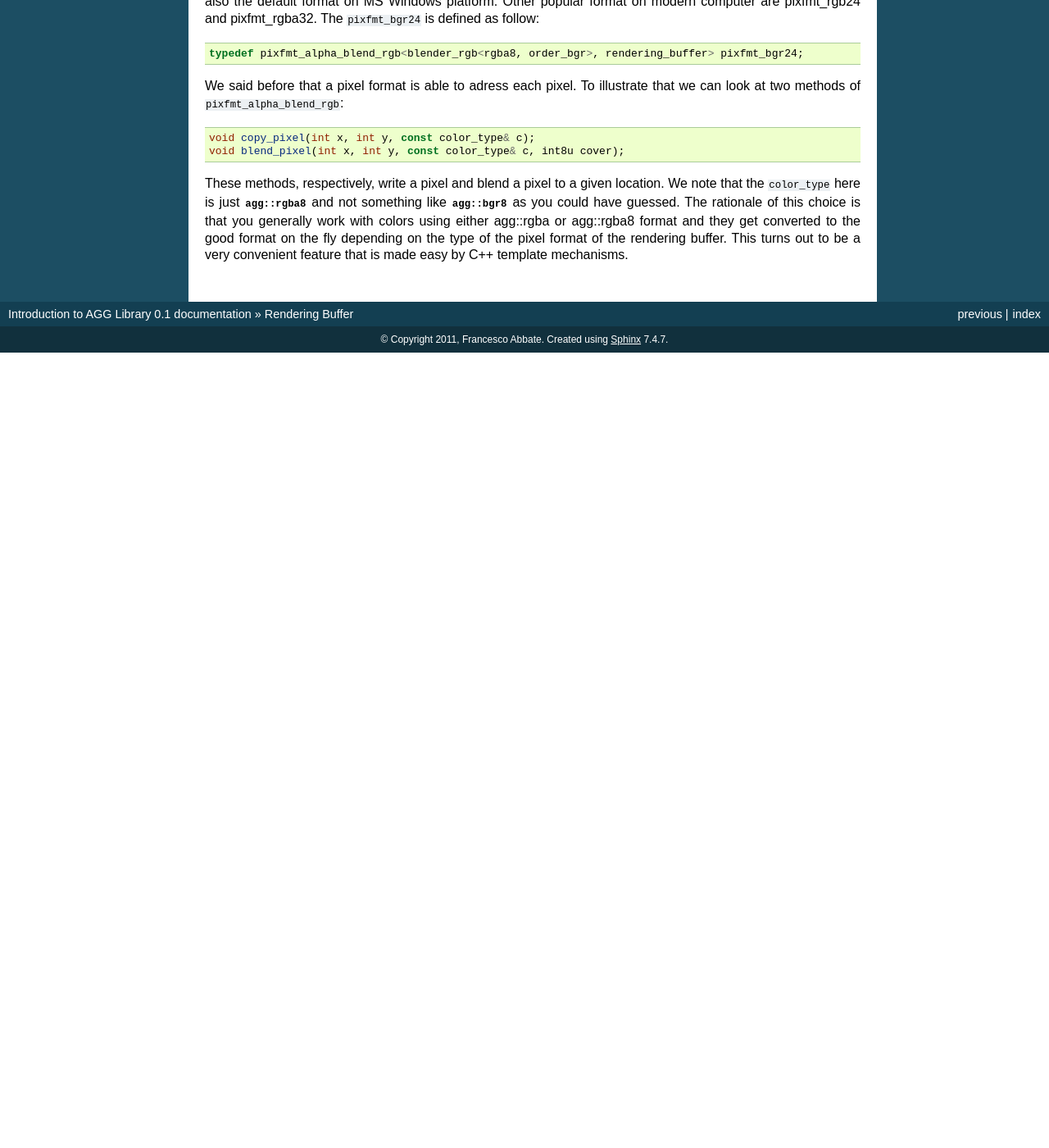
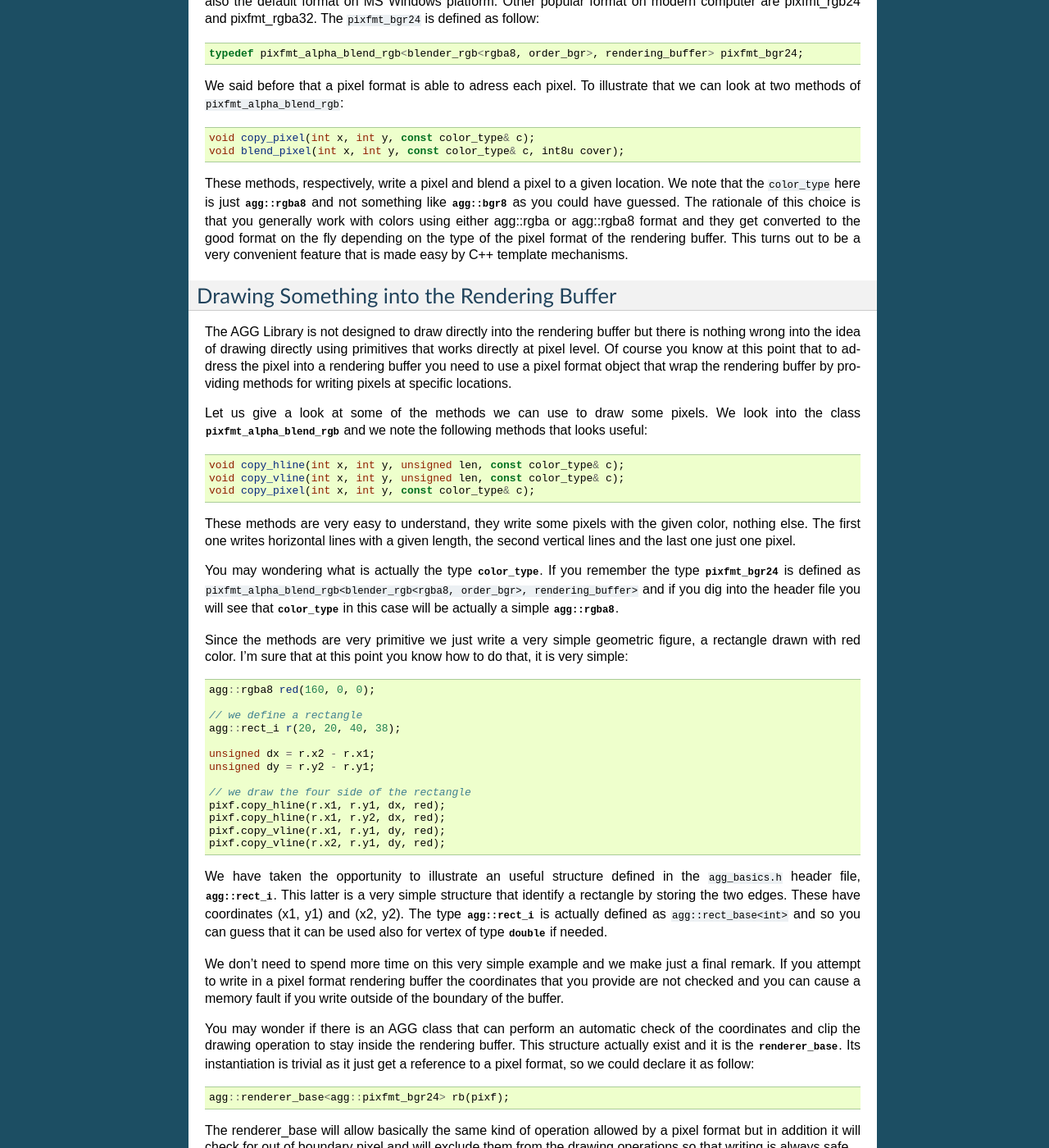
Before and after one commit to franko/agg-intro, a Sphinx documentation site: the page built from doc/source/rendering-buffer.rst, in a window 1280 px wide and 1400 px high, scrolled down 1583 px. Shown: the whole window at 82% size. Built offline with Sphinx 7.4.7, drawn with Linux system fonts in a browser that asks for light colours; formulas are drawn with MathJax 3; before the commit the page ends 2013 px from its top, so only the background shows below that; some of the changed text lies outside the part shown.

Commit message:
Terminated chapter on Rendering buffer and added a chapter on Vertex Source.

```diff
--- a/doc/source/index.rst
+++ b/doc/source/index.rst
@@ -30,3 +30,4 @@ Contents:
    :maxdepth: 2
 
    rendering-buffer.rst
+   vertex-source.rst
--- a/doc/source/rendering-buffer.rst
+++ b/doc/source/rendering-buffer.rst
@@ -1,3 +1,23 @@
+.. Copyright (c) 2011 Francesco Abbate
+
+   Permission is hereby granted, free of charge, to any person obtaining a copy
+   of this software and associated documentation files (the "Software"), to deal
+   in the Software without restriction, including without limitation the rights
+   to use, copy, modify, merge, publish, distribute, sublicense, and/or sell
+   copies of the Software, and to permit persons to whom the Software is
+   furnished to do so, subject to the following conditions:
+
+   The above copyright notice and this permission notice shall be included in
+   all copies or substantial portions of the Software.
+
+   THE SOFTWARE IS PROVIDED "AS IS", WITHOUT WARRANTY OF ANY KIND, EXPRESS OR
+   IMPLIED, INCLUDING BUT NOT LIMITED TO THE WARRANTIES OF MERCHANTABILITY,
+   FITNESS FOR A PARTICULAR PURPOSE AND NONINFRINGEMENT. IN NO EVENT SHALL THE
+   AUTHORS OR COPYRIGHT HOLDERS BE LIABLE FOR ANY CLAIM, DAMAGES OR OTHER
+   LIABILITY, WHETHER IN AN ACTION OF CONTRACT, TORT OR OTHERWISE, ARISING FROM,
+   OUT OF OR IN CONNECTION WITH THE SOFTWARE OR THE USE OR OTHER DEALINGS IN
+   THE SOFTWARE.
+
 .. highlight:: c++
 
 Rendering Buffer
@@ -62,3 +82,53 @@ We said before that a pixel format is able to adress each pixel. To illustrate t
    void blend_pixel(int x, int y, const color_type& c, int8u cover);
 
 These methods, respectively, write a pixel and blend a pixel to a given location. We note that the ``color_type`` here is just :cpp:type:`agg::rgba8` and not something like :cpp:type:`agg::bgr8` as you could have guessed. The rationale of this choice is that you generally work with colors using either agg::rgba or agg::rgba8 format and they get converted to the good format on the fly depending on the type of the pixel format of the rendering buffer. This turns out to be a very convenient feature that is made easy by C++ template mechanisms.
+
+Drawing Something into the Rendering Buffer
+-------------------------------------------
+
+The AGG Library is not designed to draw directly into the rendering buffer but there is nothing wrong into the idea of drawing directly using primitives that works directly at pixel level. Of course you know at this point that to address the pixel into a rendering buffer you need to use a pixel format object that wrap the rendering buffer by providing methods for writing pixels at specific locations.
+
+Let us give a look at some of the methods we can use to draw some pixels. We look into the class :cpp:class:`pixfmt_alpha_blend_rgb` and we note the following methods that looks useful::
+
+ void copy_hline(int x, int y, unsigned len, const color_type& c);
+ void copy_vline(int x, int y, unsigned len, const color_type& c);
+ void copy_pixel(int x, int y, const color_type& c);
+
+These methods are very easy to understand, they write some pixels with the given color, nothing else. The first one writes horizontal lines with a given length, the second vertical lines and the last one just one pixel.
+
+You may wondering what is actually the type :cpp:type:`color_type`. If you remember the type :cpp:type:`pixfmt_bgr24` is defined as ``pixfmt_alpha_blend_rgb<blender_rgb<rgba8, order_bgr>, rendering_buffer>`` and if you dig into the header file you will see that :cpp:type:`color_type` in this case will be actually a simple :cpp:type:`agg::rgba8`.
+
+Since the methods are very primitive we just write a very simple geometric figure, a rectangle drawn with red color. I'm sure that at this point you know how to do that, it is very simple::
+
+  agg::rgba8 red(160, 0, 0);
+
+  // we define a rectangle
+  agg::rect_i r(20, 20, 40, 38);
+
+  unsigned dx = r.x2 - r.x1;
+  unsigned dy = r.y2 - r.y1;
+
+  // we draw the four side of the rectangle
+  pixf.copy_hline(r.x1, r.y1, dx, red);
+  pixf.copy_hline(r.x1, r.y2, dx, red);
+  pixf.copy_vline(r.x1, r.y1, dy, red);
+  pixf.copy_vline(r.x2, r.y1, dy, red);
+
+We have taken the opportunity to illustrate an useful structure defined in the ``agg_basics.h`` header file, :cpp:type:`agg::rect_i`. This latter is a very simple structure that identify a rectangle by storing the two edges. These have coordinates (x1, y1) and (x2, y2). The type :cpp:type:`agg::rect_i` is actually defined as ``agg::rect_base<int>`` and so you can guess that it can be used also for vertex of type :cpp:type:`double` if needed.
+
+We don't need to spend more time on this very simple example and we make just a final remark. If you attempt to write in a pixel format rendering buffer the coordinates that you provide are not checked and you can cause a memory fault if you write outside of the boundary of the buffer.
+
+You may wonder if there is an AGG class that can perform an automatic check of the coordinates and clip the drawing operation to stay inside the rendering buffer. This structure actually exist and it is the :cpp:class:`renderer_base`. Its instantiation is trivial as it just get a reference to a pixel format, so we could declare it as follow::
+
+  agg::renderer_base<agg::pixfmt_bgr24> rb(pixf);
+
+The renderer_base will allow basically the same kind of operation allowed by a pixel format but in addition it will check for out of boundary pixel and will exclude them from the drawing operations so that writing is always safe.
+
+You have also certainly remarked that the renderer_base takes a type parameter which is the type of the pixel format, in this case :cpp:type:`agg::pixfmt_bgr24`.
+
+Summary
+-------
+
+In this chapter we have seen what are the basic structure to store the image like a rendering buffer and a pixel format. We have seen also how different type of pixel format can play and how to use template parameters to define our custom types.
+
+You may wonder where are the more advanced methods to draw more complex geometrical shapes like poygons, lines etc. We will see in the next chapter that this is normally accomplished using VertexSource objects and a rasterizer object that take the VertexSource and draw for us into the rendering buffer. This will be hopefully more clear in the next chapters.
```
Also changed, not shown: doc/source/vertex-source.rst (added, +109 -0 lines), doc/source/path-example-1.png (added), doc/source/path-example-stroke.png (added).
